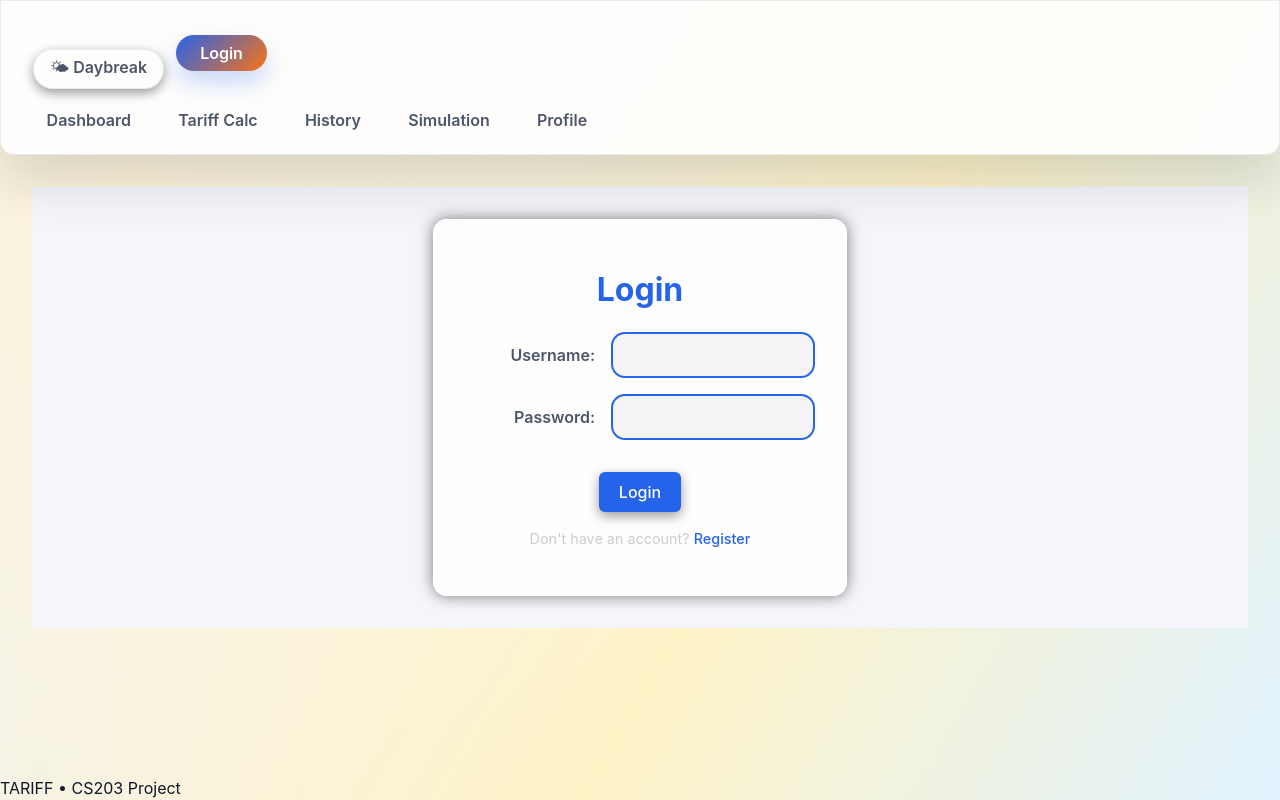
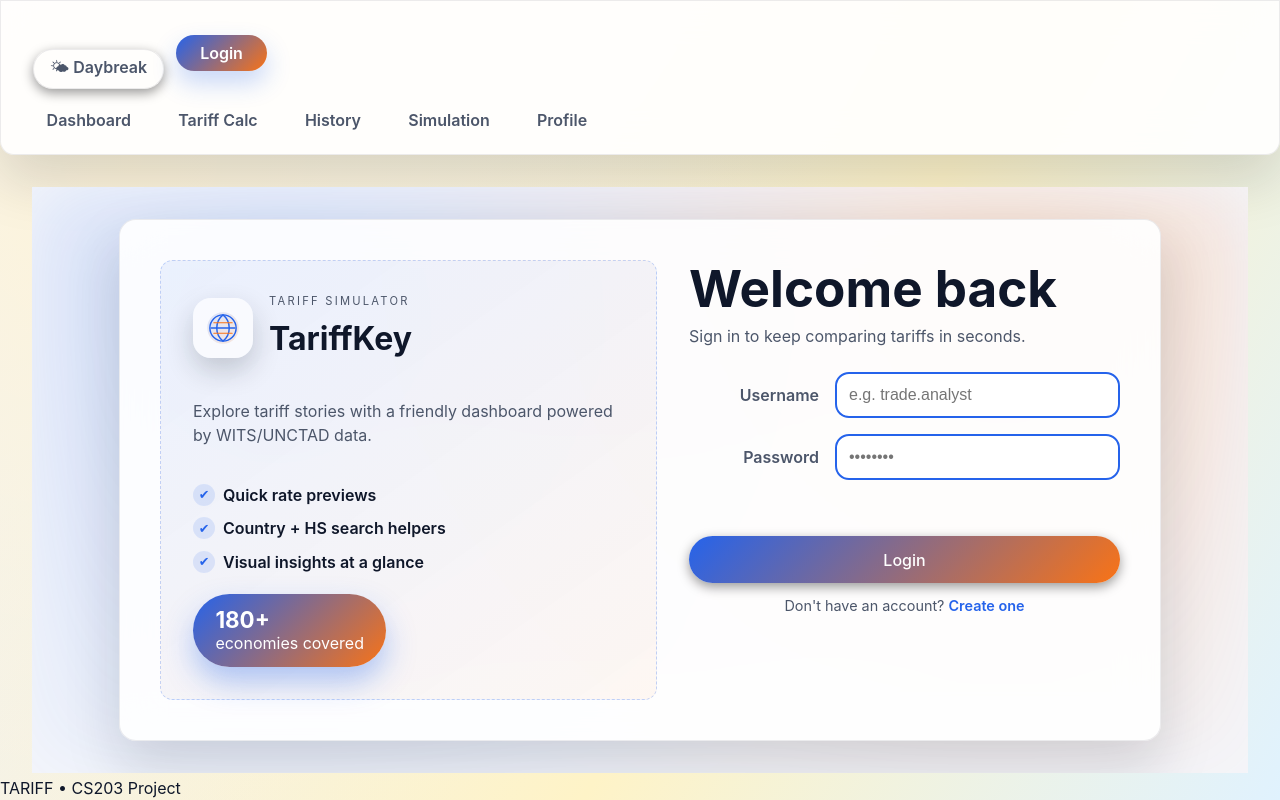
Before and after one commit to brandonboo2024/CS203_G6, a React (Vite) app in the folder frontend/: page /login in a window 1280 px wide. Built offline with nearby package versions, Linux system fonts and the light colour scheme.

Commit message:
added login page stuff

```diff
--- a/frontend/src/App.css
+++ b/frontend/src/App.css
@@ -336,36 +336,232 @@ button:hover {
 ========================= */
 .login-wrapper {
   flex: 1;
+  position: relative;
   display: flex;
   justify-content: center;
   align-items: center;
   padding: 2rem;
   background: var(--bg-dark);
   color: var(--text-light);
+  overflow: hidden;
+}
+.login-wrapper::before {
+  content: "";
+  position: absolute;
+  inset: 0;
+  background: radial-gradient(circle at 20% 20%, rgba(37, 99, 235, 0.18), transparent 60%),
+    radial-gradient(circle at 80% 10%, rgba(249, 115, 22, 0.2), transparent 60%);
+  filter: blur(40px);
+  z-index: 0;
+}
+.login-wrapper > * {
+  position: relative;
+  z-index: 1;
 }
 .login-card {
+  width: min(960px, 100%);
   background: var(--bg-card);
+  border-radius: calc(var(--radius) * 1.2);
+  padding: 2.5rem;
+  display: flex;
+  gap: 2rem;
+  box-shadow: var(--shadow);
+  border: var(--glass-border);
+  backdrop-filter: blur(20px);
+}
+.login-hero,
+.login-content {
+  flex: 1;
+}
+.login-hero {
+  background: linear-gradient(145deg, rgba(37, 99, 235, 0.08), rgba(249, 115, 22, 0.05));
+  border-radius: calc(var(--radius) * 0.9);
   padding: 2rem;
+  border: 1px dashed rgba(37, 99, 235, 0.25);
+  display: flex;
+  flex-direction: column;
+  gap: 1.25rem;
+  color: var(--text-light);
+}
+.login-brand {
+  display: flex;
+  align-items: center;
+  gap: 1rem;
+}
+.login-logo {
+  width: 60px;
+  height: 60px;
+  display: inline-flex;
+  justify-content: center;
+  align-items: center;
+  border-radius: 18px;
+  background: rgba(255, 255, 255, 0.65);
+  box-shadow: 0 12px 28px rgba(15, 23, 42, 0.2);
+}
+.login-logo svg {
+  width: 42px;
+  height: 42px;
+}
+.login-eyebrow {
+  text-transform: uppercase;
+  letter-spacing: 0.2em;
+  font-size: 0.7rem;
+  margin: 0 0 0.3rem;
+  color: var(--text-muted);
+}
+.login-hero h2 {
+  margin: 0;
+  font-size: 2rem;
+  color: var(--text-light);
+}
+.login-tagline {
+  font-size: 1rem;
+  color: var(--text-muted);
+}
+.login-perks {
+  list-style: none;
+  padding: 0;
+  margin: 0;
+  display: flex;
+  flex-direction: column;
+  gap: 0.6rem;
+}
+.login-perks li {
+  display: inline-flex;
+  align-items: center;
+  gap: 0.5rem;
+  font-weight: 600;
+}
+.login-perks li::before {
+  content: "✔";
+  font-size: 0.8rem;
+  color: var(--accent);
+  background: rgba(37, 99, 235, 0.12);
+  border-radius: 50%;
+  width: 22px;
+  height: 22px;
+  display: inline-flex;
+  justify-content: center;
+  align-items: center;
+}
+.login-badge {
+  align-self: flex-start;
+  padding: 0.85rem 1.4rem;
+  background: linear-gradient(135deg, var(--accent), var(--accent-soft));
+  border-radius: 999px;
+  color: #fff;
+  display: flex;
+  flex-direction: column;
+  line-height: 1.2;
+  box-shadow: 0 15px 30px rgba(37, 99, 235, 0.35);
+}
+.login-badge strong {
+  font-size: 1.4rem;
+  color: #fff;
+}
+.login-content h1 {
+  margin: 0 0 0.5rem;
+  color: var(--text-light);
+}
+.login-subtitle {
+  margin-top: 0;
+  margin-bottom: 1.5rem;
+  color: var(--text-muted);
+}
+.login-form .form-row {
+  margin-bottom: 1rem;
+}
+.login-form .form-row > div {
+  display: flex;
+  flex-direction: column;
+  gap: 0.35rem;
+}
+.login-form input {
+  background: rgba(255, 255, 255, 0.9);
+}
+.input-helper {
+  font-size: 0.8rem;
+  color: var(--text-muted);
+}
+.form-actions {
+  text-align: center;
+  margin-top: 1.5rem;
+  display: flex;
+  flex-direction: column;
+  gap: 0.5rem;
+}
+.form-actions button {
+  background: linear-gradient(135deg, var(--accent), var(--accent-soft));
+  border: none;
+  padding: 0.85rem 1.5rem;
+  color: #fff;
+  font-size: 1rem;
+  border-radius: 999px;
+  cursor: pointer;
+  transition: transform 0.2s ease, box-shadow 0.2s ease;
+  width: 100%;
+}
+.form-actions button:hover:not(:disabled) {
+  transform: translateY(-2px);
+  box-shadow: 0 10px 18px rgba(37, 99, 235, 0.3);
+}
+.form-actions button:disabled {
+  opacity: 0.6;
+  cursor: not-allowed;
+}
+.register-link a {
+  color: var(--accent);
+  font-weight: 600;
+  text-decoration: none;
+}
+.register-link a:hover {
+  text-decoration: underline;
+}
+.register-link {
+  font-size: 0.9rem;
+  color: var(--text-muted);
+  margin-top: 0.25rem;
+}
+.validation-errors {
+  margin-top: 1.5rem;
+  padding: 1rem;
   border-radius: var(--radius);
-  width: 350px;
-  box-shadow: 0 0 15px rgba(0, 0, 0, 0.5);
+  background: rgba(244, 67, 54, 0.1);
+  border: 1px solid rgba(244, 67, 54, 0.3);
 }
-.login-card h1 { text-align: center; margin-bottom: 1.5rem; color: var(--accent); font-size: 2rem;}
-.form-actions { text-align: center; margin-top: 1rem; }
-.form-actions button {
-  background: var(--accent);
-  border: none;
-  padding: 10px 20px;
-  color: #fff;
-  font-size: rem;
-  border-radius: 6px;
-  cursor: pointer;
-  transition: background 0.3s ease;
+.validation-errors h4 {
+  margin: 0 0 0.75rem;
+  color: #d32f2f;
 }
-.form-actions button:hover { background: #e67600; }
-.register-link { margin-top: 1rem; font-size: 0.9rem; color: #ccc; }
-.register-link a { color: var(--accent); text-decoration: none; }
-.register-link a:hover { text-decoration: underline; }
+.validation-errors__group {
+  margin-bottom: 0.5rem;
+}
+.validation-errors__group strong {
+  text-transform: capitalize;
+  color: #d32f2f;
+}
+.validation-errors__group ul {
+  margin: 0.25rem 0 0 1rem;
+  padding: 0;
+  list-style: disc;
+  color: #d32f2f;
+  font-size: 0.9rem;
+}
+
+@media (max-width: 1024px) {
+  .login-card {
+    flex-direction: column;
+    padding: 2rem;
+  }
+
+  .login-hero {
+    padding: 1.5rem;
+  }
+
+  .login-content {
+    padding: 0;
+  }
+}
 
 /* =========================
    Dashboard
--- a/frontend/src/pages/Login.jsx
+++ b/frontend/src/pages/Login.jsx
@@ -1,6 +1,32 @@
 import { useState } from "react";
 import { useNavigate } from "react-router-dom";
 import { validateForm, sanitizeInput } from "../utils/inputValidation";
+
+const TradeMarkIcon = () => (
+  <svg
+    viewBox="0 0 64 64"
+    role="img"
+    aria-label="TariffKey globe icon"
+    xmlns="http://www.w3.org/2000/svg"
+  >
+    <defs>
+      <linearGradient id="login-logo-gradient" x1="0%" y1="0%" x2="100%" y2="100%">
+        <stop offset="0%" stopColor="#2563eb" />
+        <stop offset="100%" stopColor="#f97316" />
+      </linearGradient>
+    </defs>
+    <circle cx="32" cy="32" r="24" fill="url(#login-logo-gradient)" opacity="0.15" />
+    <circle cx="32" cy="32" r="20" stroke="#2563eb" strokeWidth="2.2" fill="none" />
+    <path
+      d="M32 12c6 4.8 9.5 11.9 9.5 20S38 47.2 32 52c-6-4.8-9.5-11.9-9.5-20S26 16.8 32 12z"
+      stroke="#2563eb"
+      strokeWidth="2.2"
+      fill="none"
+    />
+    <path d="M14 32h36" stroke="#2563eb" strokeWidth="2" strokeLinecap="round" />
+    <path d="M18 24h28M18 40h28" stroke="#f97316" strokeWidth="1.6" strokeLinecap="round" />
+  </svg>
+);
 
 export default function Login() {
   const [username, setUsername] = useState("");
@@ -16,7 +42,7 @@ export default function Login() {
 
     // Validate form data
     const formData = { username, password };
-    const validation = validateForm(formData, 'login');
+    const validation = validateForm(formData, "login");
     if (!validation.isValid) {
       setValidationErrors(validation.errors);
       setLoading(false);
@@ -29,12 +55,11 @@ export default function Login() {
         headers: { "Content-Type": "application/json" },
         body: JSON.stringify({
           username: sanitizeInput(username),
-          password: sanitizeInput(password)
+          password: sanitizeInput(password),
         }),
       });
 
       if (!res.ok) {
-        // Try to get the error message from the response
         try {
           const errorData = await res.json();
           throw new Error(errorData.error || errorData.message || "Login failed");
@@ -45,21 +70,18 @@ export default function Login() {
 
       const data = await res.json();
 
-      // Store all useful fields locally
-      localStorage.setItem("token", data.token);        // <-- the JWT
-      localStorage.setItem("username", data.username);  // optional
-      localStorage.setItem("email", data.email);        // optional
-      if (data.role) localStorage.setItem("role", data.role); // if backend returns it
+      localStorage.setItem("token", data.token);
+      localStorage.setItem("username", data.username);
+      localStorage.setItem("email", data.email);
+      if (data.role) localStorage.setItem("role", data.role);
 
-      // Redirect based on user role (optional)
       if (data.role === "ADMIN") {
         navigate("/admin/tariffs");
       } else {
         navigate("/dashboard");
       }
-
     } catch (err) {
-      alert("Invalid username or password"); // Show error message
+      alert("Invalid username or password");
     } finally {
       setLoading(false);
     }
@@ -68,66 +90,89 @@ export default function Login() {
   return (
     <div className="login-wrapper">
       <div className="login-card">
-        <h1>Login</h1>
-        <form onSubmit={handleSubmit}>
+        <section className="login-hero">
+          <div className="login-brand">
+            <span className="login-logo">
+              <TradeMarkIcon />
+            </span>
+            <div>
+              <p className="login-eyebrow">Tariff simulator</p>
+              <h2>TariffKey</h2>
+            </div>
+          </div>
+          <p className="login-tagline">
+            Explore tariff stories with a friendly dashboard powered by WITS/UNCTAD data.
+          </p>
+          <ul className="login-perks">
+            <li>Quick rate previews</li>
+            <li>Country + HS search helpers</li>
+            <li>Visual insights at a glance</li>
+          </ul>
+          <div className="login-badge">
+            <strong>180+</strong>
+            <span>economies covered</span>
+          </div>
+        </section>
+
+        <section className="login-content">
+          <h1>Welcome back</h1>
+          <p className="login-subtitle">Sign in to keep comparing tariffs in seconds.</p>
+
+          <form onSubmit={handleSubmit} className="login-form">
             <div className="form-row">
-            <label htmlFor="username">Username:</label>
+              <label htmlFor="username">Username</label>
+              <div>
                 <input
                   type="text"
                   id="username"
                   value={username}
                   onChange={(e) => setUsername(e.target.value)}
                   required
+                  placeholder="e.g. trade.analyst"
                 />
+              </div>
             </div>
 
             <div className="form-row">
-            <label htmlFor="password">Password:</label>
+              <label htmlFor="password">Password</label>
+              <div>
                 <input
                   type="password"
                   id="password"
                   value={password}
                   onChange={(e) => setPassword(e.target.value)}
                   required
+                  placeholder="••••••••"
                 />
+              </div>
             </div>
 
             <div className="form-actions">
               <button type="submit" disabled={loading}>
-              {loading ? 'Logging in...' : 'Login'}
+                {loading ? "Logging in..." : "Login"}
               </button>
               <p className="register-link">
-              Don't have an account? <a href="/register">Register</a>
+                Don&apos;t have an account? <a href="/register">Create one</a>
               </p>
             </div>
           </form>
 
-        {/* Display validation errors */}
           {Object.keys(validationErrors).length > 0 && (
-          <div className="validation-errors" style={{
-            marginTop: '1rem',
-            padding: '1rem',
-            backgroundColor: '#ffebee',
-            border: '1px solid #f44336',
-            borderRadius: '4px'
-          }}>
-            <h4 style={{ color: '#d32f2f', margin: '0 0 0.5rem 0' }}>Please fix the following errors:</h4>
+            <div className="validation-errors" role="alert">
+              <h4>Please fix the following:</h4>
               {Object.entries(validationErrors).map(([field, errors]) => (
-              <div key={field} style={{ marginBottom: '0.5rem' }}>
-                <strong style={{ textTransform: 'capitalize', color: '#d32f2f' }}>
-                  {field}:
-                </strong>
-                <ul style={{ margin: '0.25rem 0 0 1rem', padding: 0 }}>
+                <div key={field} className="validation-errors__group">
+                  <strong>{field}</strong>
+                  <ul>
                     {errors.map((error, index) => (
-                    <li key={index} style={{ color: '#d32f2f', fontSize: '0.9rem' }}>
-                      {error}
-                    </li>
+                      <li key={index}>{error}</li>
                     ))}
                   </ul>
                 </div>
               ))}
             </div>
           )}
+        </section>
       </div>
     </div>
   );
```
Also changed, not shown: frontend/src/responsive.css (+8 -5 lines). Lines whose indentation alone changed are shown as unchanged.
